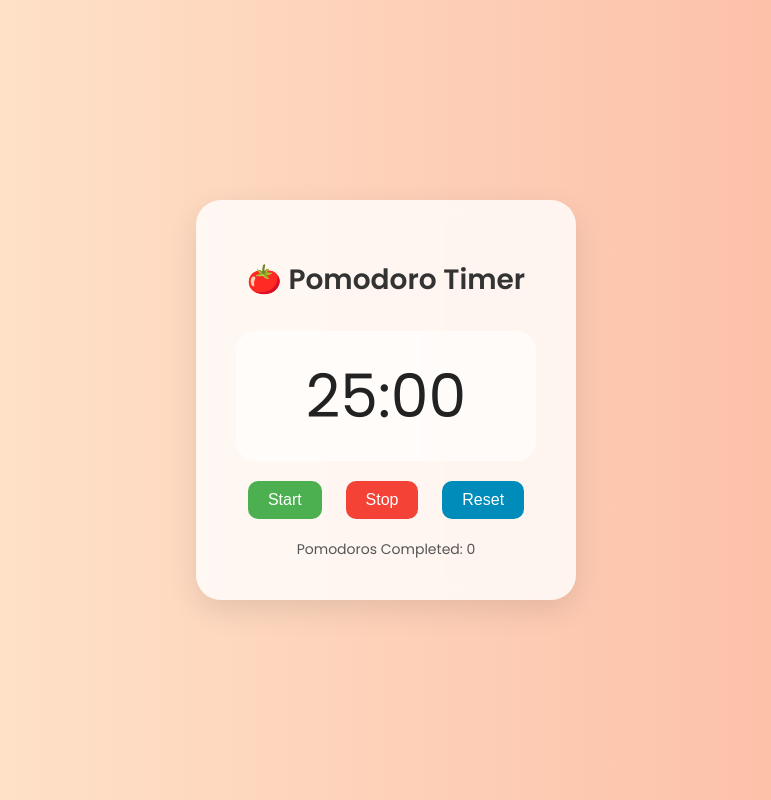
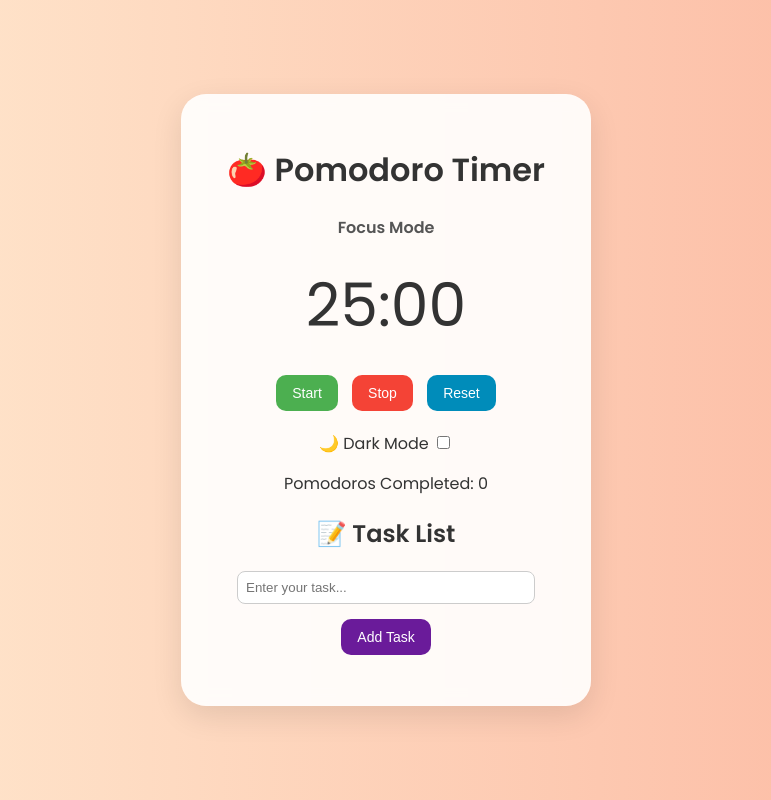
Before and after one commit to SuleimanJuma/pomodoro-timer, a plain HTML site: page index.html in a window 1280 px wide. Shown: the whole page, without its empty margins (254-1025 px from the left). Drawn offline with Linux system fonts and the light colour scheme.

Commit message:
Add break timer, task list, and dark mode

```diff
--- a/index.html
+++ b/index.html
@@ -10,13 +10,29 @@
 <body>
   <div class="container">
     <h1>🍅 Pomodoro Timer</h1>
+
+    <div id="mode-indicator">Focus Mode</div>
     <div id="timer">25:00</div>
+
     <div class="buttons">
       <button id="start">Start</button>
       <button id="stop">Stop</button>
       <button id="reset">Reset</button>
     </div>
+
+    <div class="toggle-container">
+      <label for="theme-toggle">🌙 Dark Mode</label>
+      <input type="checkbox" id="theme-toggle">
+    </div>
+
     <div id="session-count">Pomodoros Completed: 0</div>
+
+    <div class="task-section">
+      <h2>📝 Task List</h2>
+      <input type="text" id="task-input" placeholder="Enter your task..." />
+      <button id="add-task">Add Task</button>
+      <ul id="task-list"></ul>
+    </div>
   </div>
 
   <audio id="alert-sound" src="https://www.soundjay.com/misc/sounds/bell-ringing-05.mp3" preload="auto"></audio>
--- a/script.js
+++ b/script.js
@@ -2,22 +2,31 @@ const timerDisplay = document.getElementById("timer");
 const startBtn = document.getElementById("start");
 const stopBtn = document.getElementById("stop");
 const resetBtn = document.getElementById("reset");
+const modeIndicator = document.getElementById("mode-indicator");
 const sessionCount = document.getElementById("session-count");
 const alertSound = document.getElementById("alert-sound");
 
-let timerDuration = 25 * 60; // 25 minutes
-let timeLeft = timerDuration;
+const themeToggle = document.getElementById("theme-toggle");
+const taskInput = document.getElementById("task-input");
+const taskList = document.getElementById("task-list");
+const addTaskBtn = document.getElementById("add-task");
+
+let isFocus = true;
+let focusDuration = 25 * 60;
+let breakDuration = 5 * 60;
+let timeLeft = focusDuration;
 let timer = null;
 let sessions = 0;
 
 function formatTime(seconds) {
-  let mins = Math.floor(seconds / 60);
-  let secs = seconds % 60;
-  return `${String(mins).padStart(2, '0')}:${String(secs).padStart(2, '0')}`;
+  const m = Math.floor(seconds / 60);
+  const s = seconds % 60;
+  return `${String(m).padStart(2, '0')}:${String(s).padStart(2, '0')}`;
 }
 
 function updateDisplay() {
   timerDisplay.textContent = formatTime(timeLeft);
+  modeIndicator.textContent = isFocus ? "Focus Mode" : "Break Time";
 }
 
 function startTimer() {
@@ -30,10 +39,19 @@ function startTimer() {
         clearInterval(timer);
         timer = null;
         alertSound.play();
-        alert("Time's up! Take a break!");
-        sessions++;
-        sessionCount.textContent = `Pomodoros Completed: ${sessions}`;
-        timeLeft = timerDuration;
+
+        if (isFocus) {
+          sessions++;
+          sessionCount.textContent = `Pomodoros Completed: ${sessions}`;
+          isFocus = false;
+          timeLeft = breakDuration;
+          alert("Nice! Time for a 5-min break.");
+        } else {
+          isFocus = true;
+          timeLeft = focusDuration;
+          alert("Break’s over! Back to work 💪");
+        }
+
         updateDisplay();
       }
     }, 1000);
@@ -47,14 +65,30 @@ function stopTimer() {
 
 function resetTimer() {
   stopTimer();
-  timeLeft = timerDuration;
+  isFocus = true;
+  timeLeft = focusDuration;
   updateDisplay();
 }
 
-// Event Listeners
 startBtn.addEventListener("click", startTimer);
 stopBtn.addEventListener("click", stopTimer);
 resetBtn.addEventListener("click", resetTimer);
 
-// Initial setup
+// Theme toggle
+themeToggle.addEventListener("change", () => {
+  document.body.classList.toggle("dark", themeToggle.checked);
+});
+
+// Task list
+addTaskBtn.addEventListener("click", () => {
+  const task = taskInput.value.trim();
+  if (task !== "") {
+    const li = document.createElement("li");
+    li.textContent = task;
+    taskList.appendChild(li);
+    taskInput.value = "";
+  }
+});
+
+// Initial UI state
 updateDisplay();
--- a/styles.css
+++ b/styles.css
@@ -1,77 +1,99 @@
 body {
     font-family: 'Poppins', sans-serif;
     background: linear-gradient(to right, #ffecd2, #fcb69f);
+    transition: background 0.4s ease;
+    color: #333;
+    margin: 0;
     height: 100vh;
     display: flex;
+    justify-content: center;
     align-items: center;
-    justify-content: center;
-    margin: 0;
+  }
+
+  body.dark {
+    background: #121212;
+    color: #eee;
   }
 
   .container {
-    background-color: rgba(255, 255, 255, 0.8);
+    background-color: rgba(255, 255, 255, 0.9);
     backdrop-filter: blur(8px);
-    padding: 40px;
+    padding: 30px;
     border-radius: 25px;
     box-shadow: 0 10px 30px rgba(0,0,0,0.1);
     text-align: center;
-    width: 300px;
+    width: 350px;
+    transition: background-color 0.3s;
   }
 
-  h1 {
-    margin-bottom: 30px;
-    font-size: 28px;
-    color: #333;
+  body.dark .container {
+    background-color: rgba(30, 30, 30, 0.95);
   }
 
   #timer {
     font-size: 60px;
-    color: #222;
-    margin-bottom: 20px;
-    padding: 20px;
-    border-radius: 20px;
-    background: rgba(255, 255, 255, 0.6);
+    margin: 20px 0;
     animation: pulse 1s infinite ease-in-out;
   }
 
   @keyframes pulse {
     0%, 100% { transform: scale(1); }
-    50% { transform: scale(1.03); }
+    50% { transform: scale(1.02); }
   }
 
-  .buttons {
-    display: flex;
-    justify-content: space-around;
-    margin-bottom: 15px;
+  .buttons button, #add-task {
+    padding: 10px 16px;
+    margin: 5px;
+    border-radius: 10px;
+    font-size: 14px;
+    border: none;
+    cursor: pointer;
+    color: #fff;
+    transition: 0.3s;
   }
 
-  button {
-    font-size: 16px;
-    padding: 10px 20px;
-    border-radius: 10px;
-    border: none;
-    cursor: pointer;
-    color: white;
-    transition: transform 0.2s ease, background 0.3s;
+  #start { background-color: #4CAF50; }
+  #stop { background-color: #f44336; }
+  #reset { background-color: #008CBA; }
+  #add-task { background-color: #6a1b9a; }
+
+  button:hover { transform: scale(1.05); }
+
+  .task-section {
+    margin-top: 20px;
   }
 
-  #start {
-    background-color: #4CAF50;
-  }
-  #stop {
-    background-color: #f44336;
-  }
-  #reset {
-    background-color: #008CBA;
+  #task-input {
+    width: 80%;
+    padding: 8px;
+    border-radius: 8px;
+    margin-bottom: 10px;
+    border: 1px solid #ccc;
   }
 
-  button:hover {
-    transform: scale(1.1);
-    opacity: 0.9;
+  #task-list {
+    list-style-type: none;
+    padding: 0;
   }
 
-  #session-count {
-    margin-top: 20px;
+  #task-list li {
+    background: rgba(255,255,255,0.7);
+    padding: 8px 10px;
+    margin: 4px 0;
+    border-radius: 8px;
+    text-align: left;
     font-size: 14px;
+  }
+
+  body.dark #task-list li {
+    background: rgba(255, 255, 255, 0.1);
+  }
+
+  .toggle-container {
+    margin: 15px 0;
+  }
+
+  #mode-indicator {
+    font-weight: bold;
     color: #555;
   }
```
